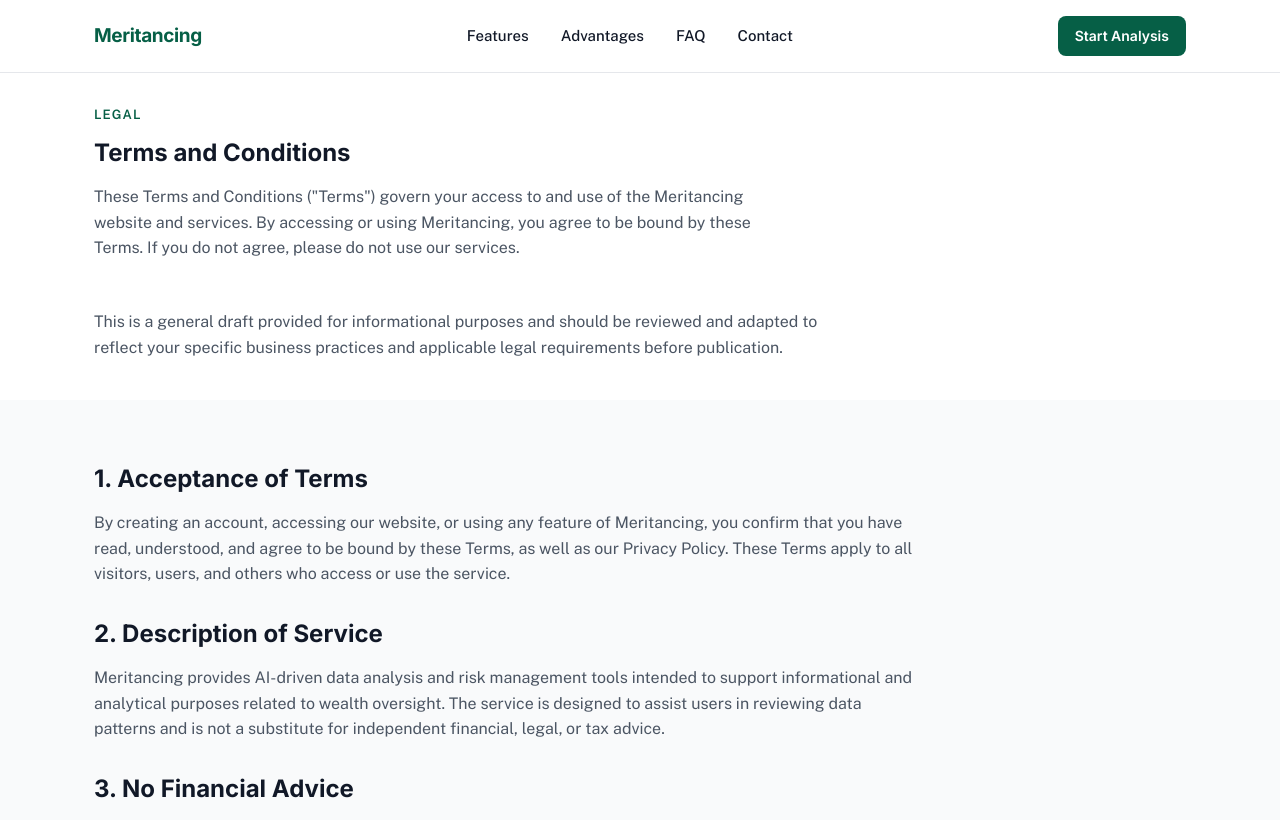
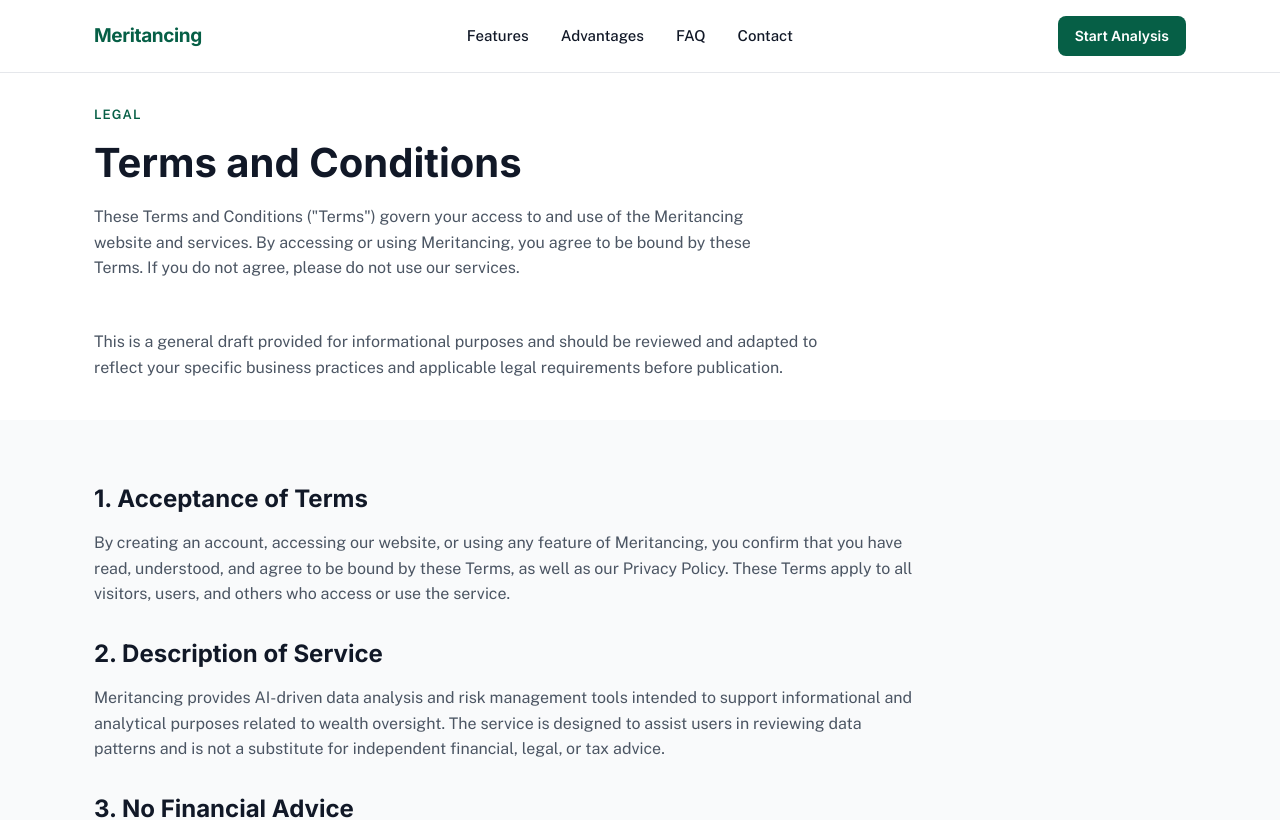
Before and after one commit to taybadeveloper/Meritancing, a Next.js app: page /terms in a window 1280 px wide. Shown: the top 820 px of the page. Built offline with nearby package versions, Linux system fonts and the light colour scheme.

Commit message:
Increase legal pages main heading font size

```diff
--- a/app/globals.css
+++ b/app/globals.css
@@ -272,6 +272,10 @@
 .section-head{
   max-width:680px;
   margin:0 0 var(--space-7);
+}
+.section-head h1{ font-size:32px; }
+@media (min-width:768px){
+  .section-head h1{ font-size:40px; }
 }
 .eyebrow{
   text-transform:uppercase;
--- a/app/privacy/page.js
+++ b/app/privacy/page.js
@@ -18,6 +18,7 @@
           <SectionHead
             eyebrow="Legal"
             title="Privacy Policy"
+            as="h1"
             description="This Privacy Policy explains how Meritancing collects, uses, and safeguards information when you visit our website or use our services. This is a general template provided for informational purposes and should be reviewed and adapted to reflect your actual data practices and applicable law before publication."
           />
         </div>
--- a/app/terms/page.js
+++ b/app/terms/page.js
@@ -207,6 +207,7 @@
           <SectionHead
             eyebrow="Legal"
             title="Terms and Conditions"
+            as="h1"
             description='These Terms and Conditions ("Terms") govern your access to and use of the Meritancing website and services. By accessing or using Meritancing, you agree to be bound by these Terms. If you do not agree, please do not use our services.'
           />
           <div className="legal-body">
--- a/components/SectionHead.jsx
+++ b/components/SectionHead.jsx
@@ -1,8 +1,13 @@
-export default function SectionHead({ eyebrow, title, description }) {
+export default function SectionHead({
+  eyebrow,
+  title,
+  description,
+  as: Heading = "h2",
+}) {
   return (
     <div className="section-head">
       <span className="eyebrow">{eyebrow}</span>
-      <h2>{title}</h2>
+      <Heading>{title}</Heading>
       {description && <p>{description}</p>}
     </div>
   );
```
